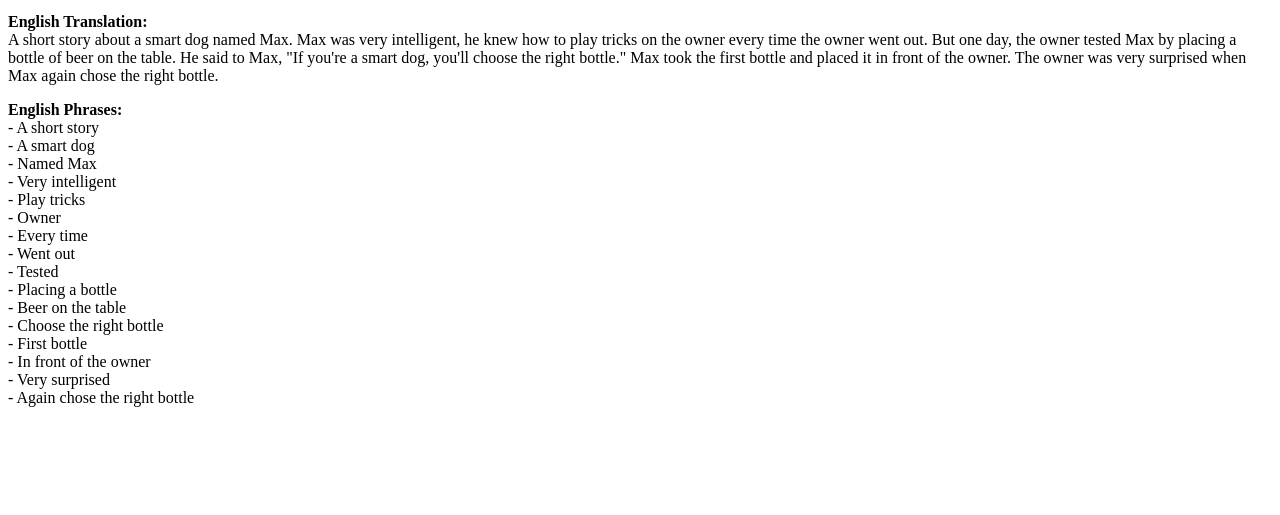
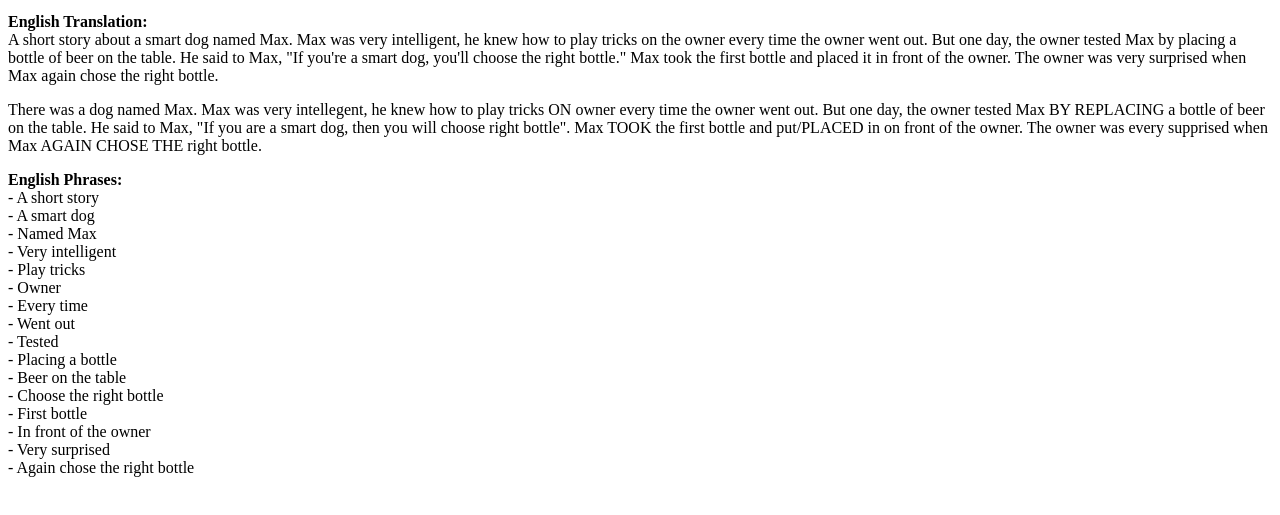
Before and after one commit to nhhoangctu/english-chatgpt, a plain HTML site: page stories-about-dogs.html in a window 1280 px wide. Shown: the part 123-638 px from the top of the page. Drawn offline with Linux system fonts and the light colour scheme.

Commit message:
add noted

```diff
--- a/stories-about-dogs.html
+++ b/stories-about-dogs.html
@@ -11,6 +11,9 @@
       <b>English Translation:</b><br>
       A short story about a smart dog named Max. Max was very intelligent, he knew how to play tricks on the owner every time the owner went out. But one day, the owner tested Max by placing a bottle of beer on the table. He said to Max, "If you're a smart dog, you'll choose the right bottle." Max took the first bottle and placed it in front of the owner. The owner was very surprised when Max again chose the right bottle.
     </p>
+
+    <p>There was a dog named Max. Max was very intellegent, he knew how to play tricks ON owner every time the owner went out.
+        But one day, the owner tested Max BY REPLACING a bottle of beer on the table. He said to Max, "If you are a smart dog, then you will choose right bottle". Max TOOK the first bottle and put/PLACED in on front of the owner. The owner was every supprised when Max AGAIN CHOSE THE right bottle.</p>
     <p>
       <b>English Phrases:</b><br>
       - A short story<br>
```
